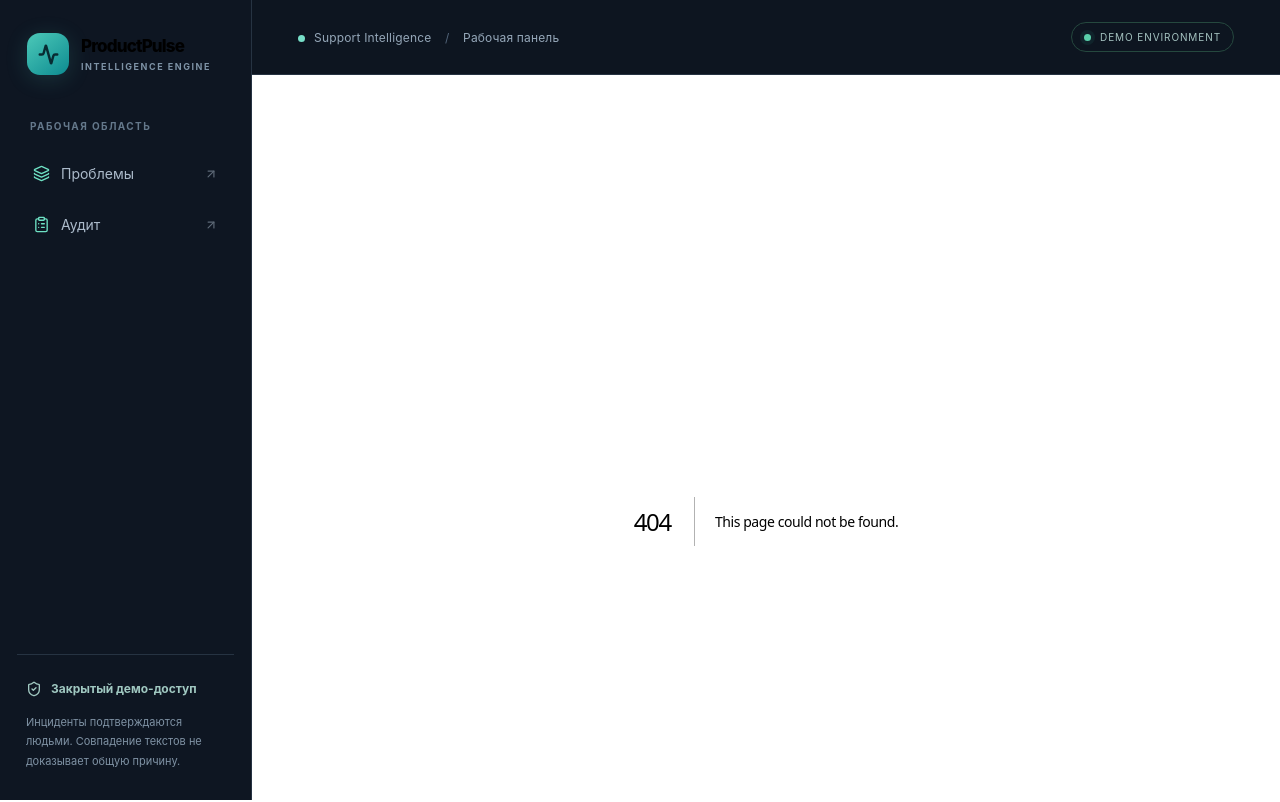
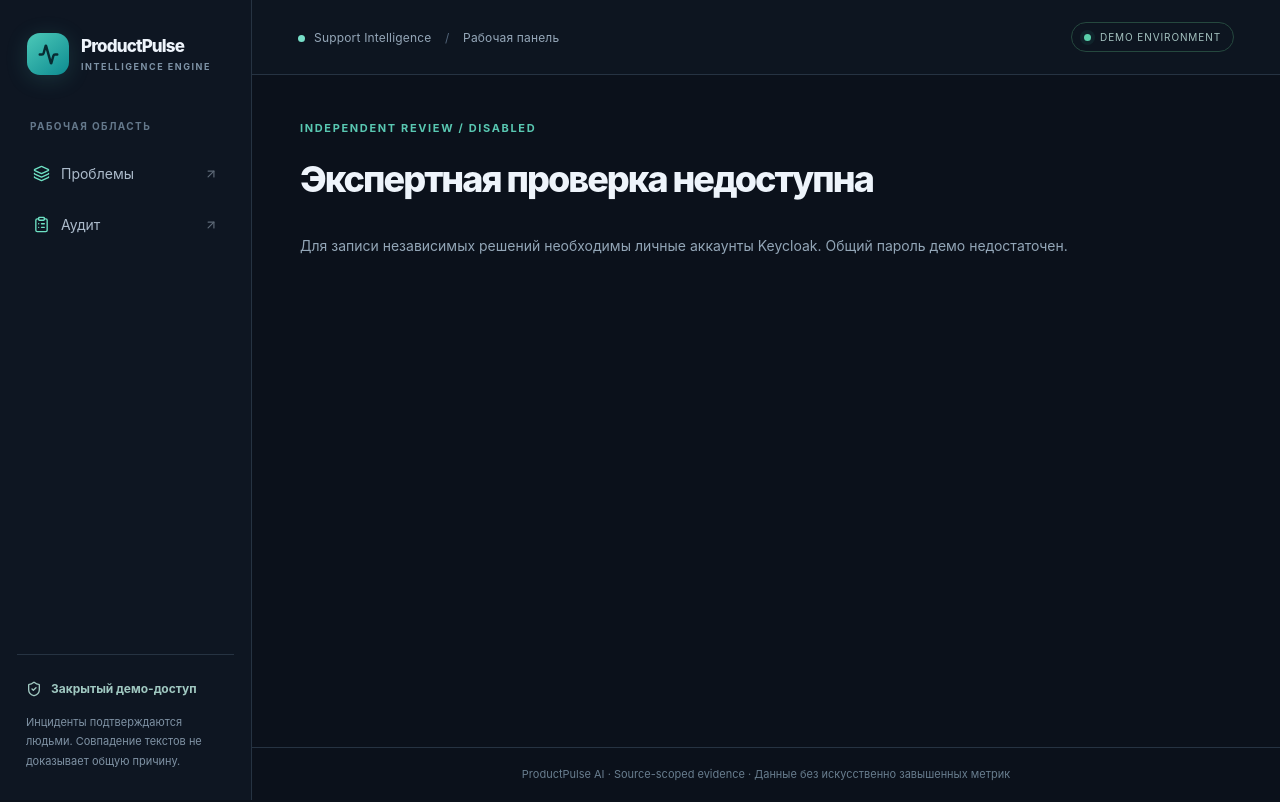
Before and after one commit to quangtuanitmo18/hackathon-gazprom, a Next.js app in the folder apps/web/: page /review in a window 1280 px wide. Before the commit this address had no page. Shown: the top 802 px of the page. Built offline with nearby package versions, Linux system fonts and the light colour scheme.

Commit message:
feat(review-ui): signed-in Russian independent reviewer console with evidence and lead approval

```diff
--- /dev/null
+++ b/apps/web/app/review/page.tsx
@@ -0,0 +1,21 @@
+import { redirect } from "next/navigation";
+import { auth } from "@/auth";
+import { ReviewConsole } from "@/components/review-console";
+export const dynamic="force-dynamic";
+
+export default async function ReviewPage(){
+  if(process.env.PRODUCTPULSE_AUTH_MODE!=="oidc"){
+    return <section className="content-stack"><div className="eyebrow">INDEPENDENT REVIEW / DISABLED</div>
+      <h1>Экспертная проверка недоступна</h1>
+      <p className="lead">Для записи независимых решений необходимы личные аккаунты Keycloak. Общий пароль демо недостаточен.</p>
+    </section>;
+  }
+  const session=await auth();
+  if(!session?.user)redirect("/login");
+  return <section className="content-stack">
+    <div className="eyebrow">HUMAN REVIEW / SOURCE-SCOPED EVIDENCE</div>
+    <h1>Независимая проверка инцидентов</h1>
+    <p className="lead">Выберите два обращения, изучите их независимо и укажите, относятся ли они к одной технической причине. Сходный текст сам по себе не является доказательством.</p>
+    <ReviewConsole displayName={session.user.name||"Эксперт"}/>
+  </section>;
+}
```
